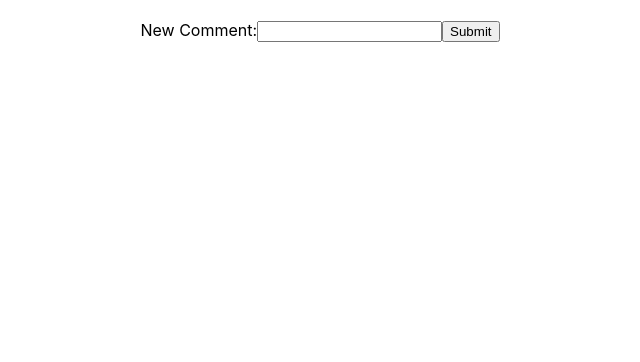
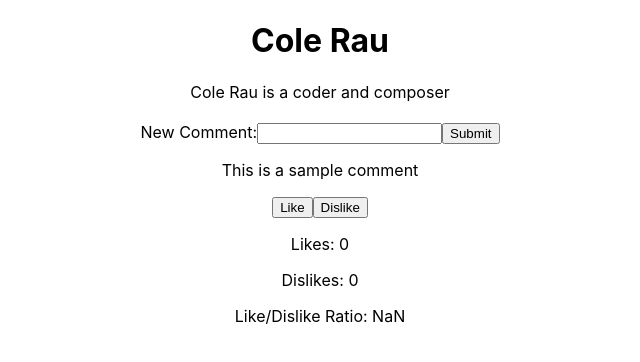
Before and after one commit to colerau/personal-website, a React (Create React App) app: page / in a window 1280 px wide. Shown: the top 362 px of the page, without its empty margins (320-960 px from the left). Built offline with nearby package versions, Linux system fonts and the light colour scheme.

Commit message:
added Like component back, created About component

```diff
--- a/src/App.js
+++ b/src/App.js
@@ -1,17 +1,16 @@
 import './App.css';
 import Like from './components/Like.js'
 import CommentForm from './components/CommentForm.js'
+import About from './components/About.js'
 
 const App = () => {
-  // const test = (num) => {
-  //   console.log(`like button clicked ${num} time(s)`)
-  // }
   return (
     <div className="App">
-
-      {/* <Like test={test}/>
-      <br /> */}
+      <h1>Cole Rau</h1>
+      <About />
       <CommentForm />
+      <p>This is a sample comment</p>
+      <Like />
     </div>
   );
 }
--- /dev/null
+++ b/src/components/About.js
@@ -0,0 +1,11 @@
+import React from "react"
+
+function About(props) {
+  return (
+    <>
+      Cole Rau is a coder and composer
+    </>
+  )
+}
+
+export default About
--- a/src/components/Like.js
+++ b/src/components/Like.js
@@ -7,7 +7,6 @@ const Like = (props) => {
 
   const handleLike = () => {
     setLike(like + 1)
-    props.test(like + 1)
   }
 
   const handleDislike = () => {
@@ -16,11 +15,12 @@ const Like = (props) => {
 
   return (
     <div>
+      <button onClick={handleLike}>Like</button>
+      <button onClick={handleDislike}>Dislike</button>
       <p>Likes: {like}</p>
       <p>Dislikes: {dislike}</p>
       <p>Like/Dislike Ratio: {like / dislike}</p>
-      <button onClick={handleLike}>Like</button>
-      <button onClick={handleDislike}>Dislike</button>
+
 
     </div>
   )
```
Also changed, not shown: 1 other file (tests, documents, lock files or other folders).
